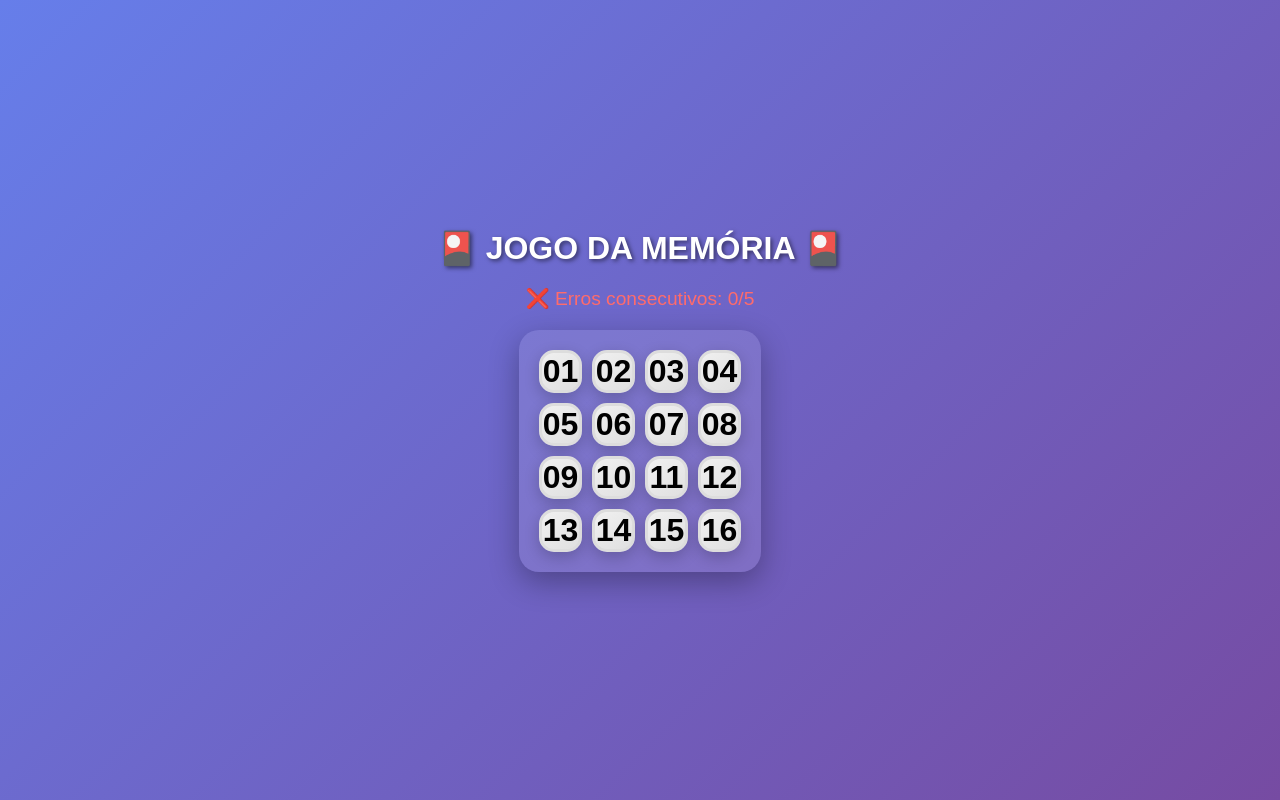
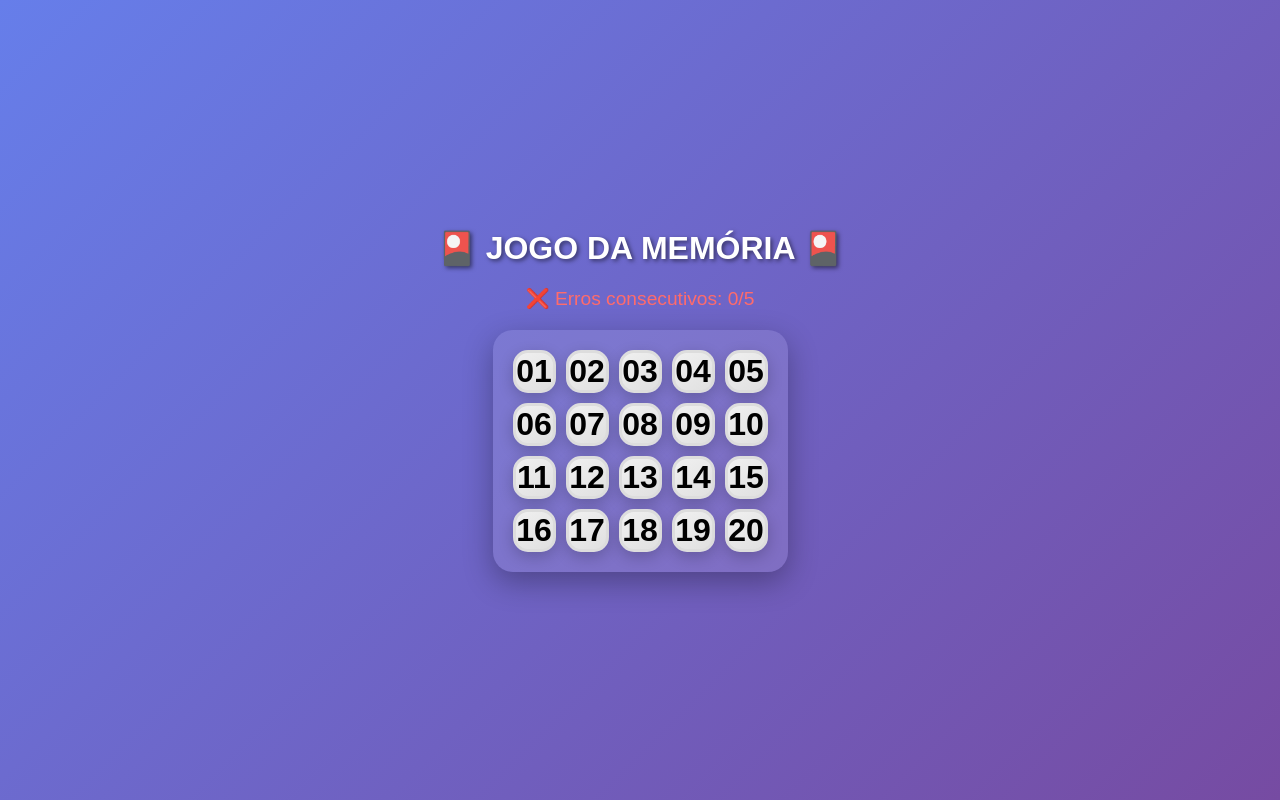
Before and after one commit to hvcamporez/jogo_memoria, a plain HTML site: page index.html in a window 1280 px wide. Drawn offline with Linux system fonts and the light colour scheme.

Commit message:
Add files via upload

```diff
--- a/estilo.css
+++ b/estilo.css
@@ -26,9 +26,9 @@ body {
 }
 .grid {
     display: grid;
-    grid-template-columns: repeat(4, 1fr);
+    grid-template-columns: repeat(5, 1fr);
     gap: 10px;
-    max-width: 500px;
+    max-width: 600px;
     background: rgba(255,255,255,0.1);
     padding: 20px;
     border-radius: 20px;
--- a/script.js
+++ b/script.js
@@ -1,9 +1,15 @@
-// ====== EMOJIS (8 PARES) ======
-const emojis = ["🍎", "🍌", "🍇", "🍓", "🍍", "🥝", "🍒", "🍉"];
+// ====== FRUTAS (10 PARES) ======
+const emojis = [
+    "🍎", "🍌", "🍇", "🍓", "🍍",
+    "🥝", "🍒", "🍉", "🍊", "🥭"
+];
+
+// A quantidade de cartas é calculada automaticamente a partir das frutas.
+const totalCartas = emojis.length * 2;
 
 // ====== ESTADO DO JOGO ======
 let cartas = [...emojis, ...emojis];
-let cartasViradas = Array(16).fill(false);
+let cartasViradas = Array(totalCartas).fill(false);
 let errosConsecutivos = 0;
 let primeiraEscolha = -1;
 let segundaEscolha = -1;
@@ -12,8 +18,9 @@ let todasReveladas = false;
 
 // ====== INICIALIZA ======
 function init() {
+    cartas = [...emojis, ...emojis];
     cartas.sort(() => Math.random() - 0.5);
-    cartasViradas = Array(16).fill(false);
+    cartasViradas = Array(totalCartas).fill(false);
     errosConsecutivos = 0;
     primeiraEscolha = -1;
     segundaEscolha = -1;
@@ -23,27 +30,33 @@ function init() {
     atualizarErros();
 }
 
+// ====== ATUALIZA TABULEIRO ======
 function atualizarTabuleiro() {
     const grid = document.getElementById('grid');
     grid.innerHTML = '';
-    for (let i = 0; i < 16; i++) {
+
+    for (let i = 0; i < totalCartas; i++) {
         const cartaEl = document.createElement('div');
         cartaEl.className = 'carta';
         cartaEl.dataset.index = i;
+
         if (cartasViradas[i]) {
             cartaEl.classList.add('virada');
             cartaEl.textContent = cartas[i];
+
             if (todasReveladas) {
                 cartaEl.classList.add('matched');
             }
         } else {
             cartaEl.textContent = String(i + 1).padStart(2, '0');
         }
+
         cartaEl.addEventListener('click', () => clicarCarta(i));
         grid.appendChild(cartaEl);
     }
 }
 
+// ====== CLIQUE NA CARTA ======
 function clicarCarta(index) {
     if (!jogoAtivo || cartasViradas[index] || todasReveladas) return;
 
@@ -69,6 +82,7 @@ function clicarCarta(index) {
                 cartasViradas[primeiraEscolha] = false;
                 cartasViradas[segundaEscolha] = false;
             }
+
             atualizarErros();
             resetEscolhas();
             checarFimJogo();
@@ -76,15 +90,18 @@ function clicarCarta(index) {
     }
 }
 
+// ====== RESET DAS ESCOLHAS ======
 function resetEscolhas() {
     primeiraEscolha = -1;
     segundaEscolha = -1;
 }
 
+// ====== ATUALIZA CONTADOR DE ERROS ======
 function atualizarErros() {
     document.getElementById('erros').textContent = `❌ Erros consecutivos: ${errosConsecutivos}/5`;
 }
 
+// ====== VERIFICA FIM DO JOGO ======
 function checarFimJogo() {
     if (cartasViradas.every(v => v)) {
         jogoAtivo = false;
@@ -92,21 +109,25 @@ function checarFimJogo() {
         mostrarMensagem();
         return;
     }
+
     if (errosConsecutivos >= 5) {
         jogoAtivo = false;
         todasReveladas = true;
         atualizarTabuleiro();
-        document.getElementById('textoMensagem').innerHTML = '💀 VOCÊ PERDEU! 5 ERROS CONSECUTIVOS!<br><br>Cartas eram:';
+        document.getElementById('textoMensagem').innerHTML = `💀 VOCÊ PERDEU! 5 ERROS CONSECUTIVOS!<br><br>Cartas eram:`;
         mostrarMensagem();
     }
 }
 
+// ====== MOSTRA MENSAGEM ======
 function mostrarMensagem() {
     document.getElementById('mensagem').style.display = 'block';
 }
 
+// ====== PRÓXIMA RODADA ======
 function proximaRodada() {
     document.getElementById('mensagem').style.display = 'none';
+
     if (jogoAtivo) {
         atualizarTabuleiro();
     } else {
@@ -114,5 +135,5 @@ function proximaRodada() {
     }
 }
 
-// Inicia o jogo quando o DOM carrega
+// ====== INICIA O JOGO QUANDO O DOM CARREGA ======
 document.addEventListener('DOMContentLoaded', init);
```
